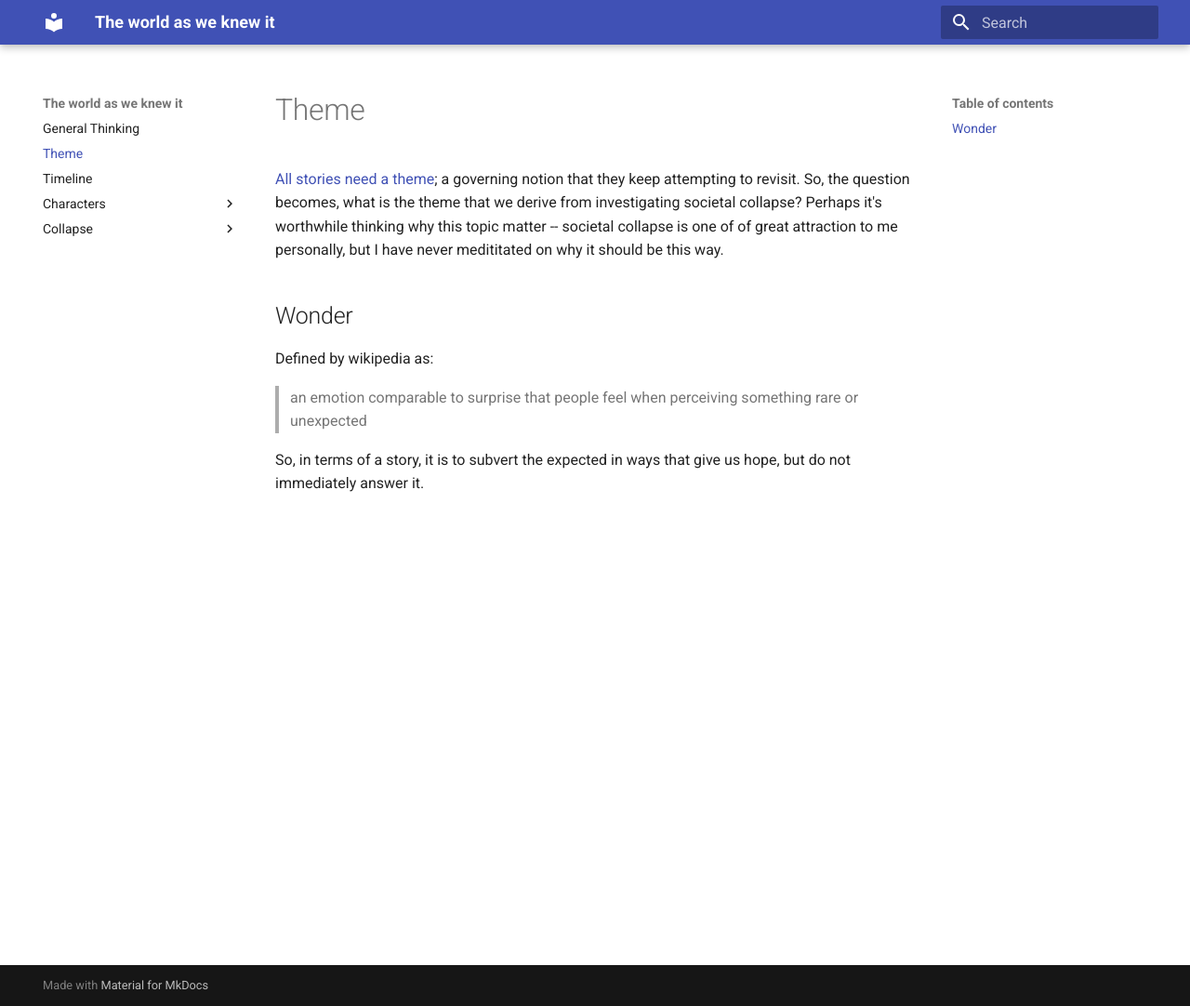
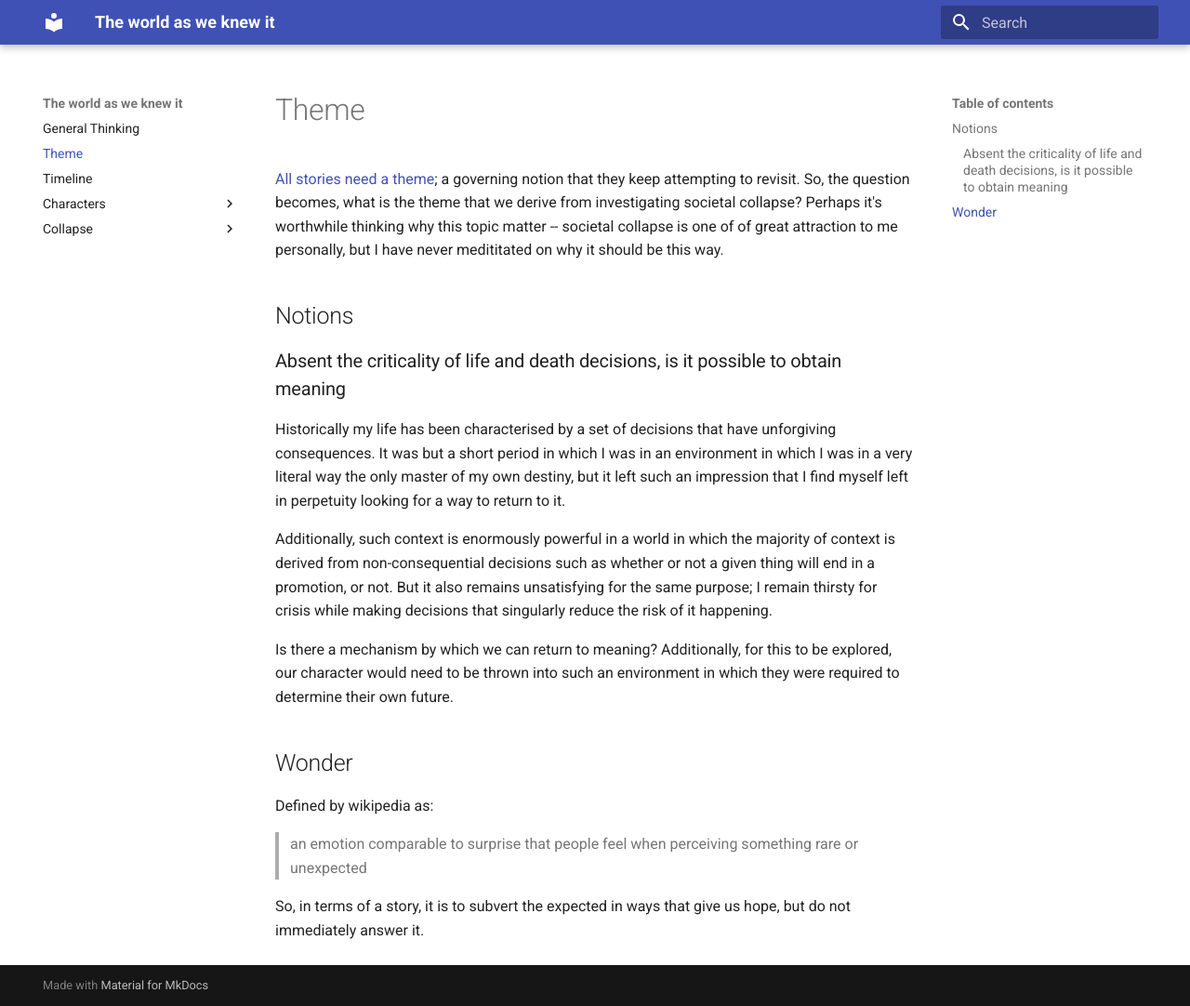
Before and after one commit to andrewhowdencom/the-world-as-we-knew-it, an MkDocs documentation site: the page built from docs/theme.md, in a window 1280 px wide and 1082 px high. Shown: the whole window at 93% size. Built offline with MkDocs 1.6.1 and Material for MkDocs 9.7.7, drawn with Linux system fonts in a browser that asks for light colours.

Commit message:
AD-HOC notes (Theme): Notions about why this topic matter

```diff
--- a/docs/theme.md
+++ b/docs/theme.md
@@ -4,6 +4,22 @@
 that they keep attempting to revisit. So, the question becomes, what is the theme that we derive from investigating
 societal collapse? Perhaps it's worthwhile thinking why this topic matter -- societal collapse is one of of great
 attraction to me personally, but I have never medititated on why it should be this way.
+
+## Notions
+
+### Absent the criticality of life and death decisions, is it possible to obtain meaning
+
+Historically my life has been characterised by a set of decisions that have unforgiving consequences. It was but a
+short period in which I was in an environment in which I was in a very literal way the only master of my own destiny,
+but it left such an impression that I find myself left in perpetuity looking for a way to return to it.
+
+Additionally, such context is enormously powerful in a world in which the majority of context is derived from
+non-consequential decisions such as whether or not a given thing will end in a promotion, or not. But it also remains
+unsatisfying for the same purpose; I remain thirsty for crisis while making decisions that singularly reduce the risk
+of it happening.
+
+Is there a mechanism by which we can return to meaning? Additionally, for this to be explored, our character would
+need to be thrown into such an environment in which they were required to determine their own future.
 
 ## Wonder
 
```
